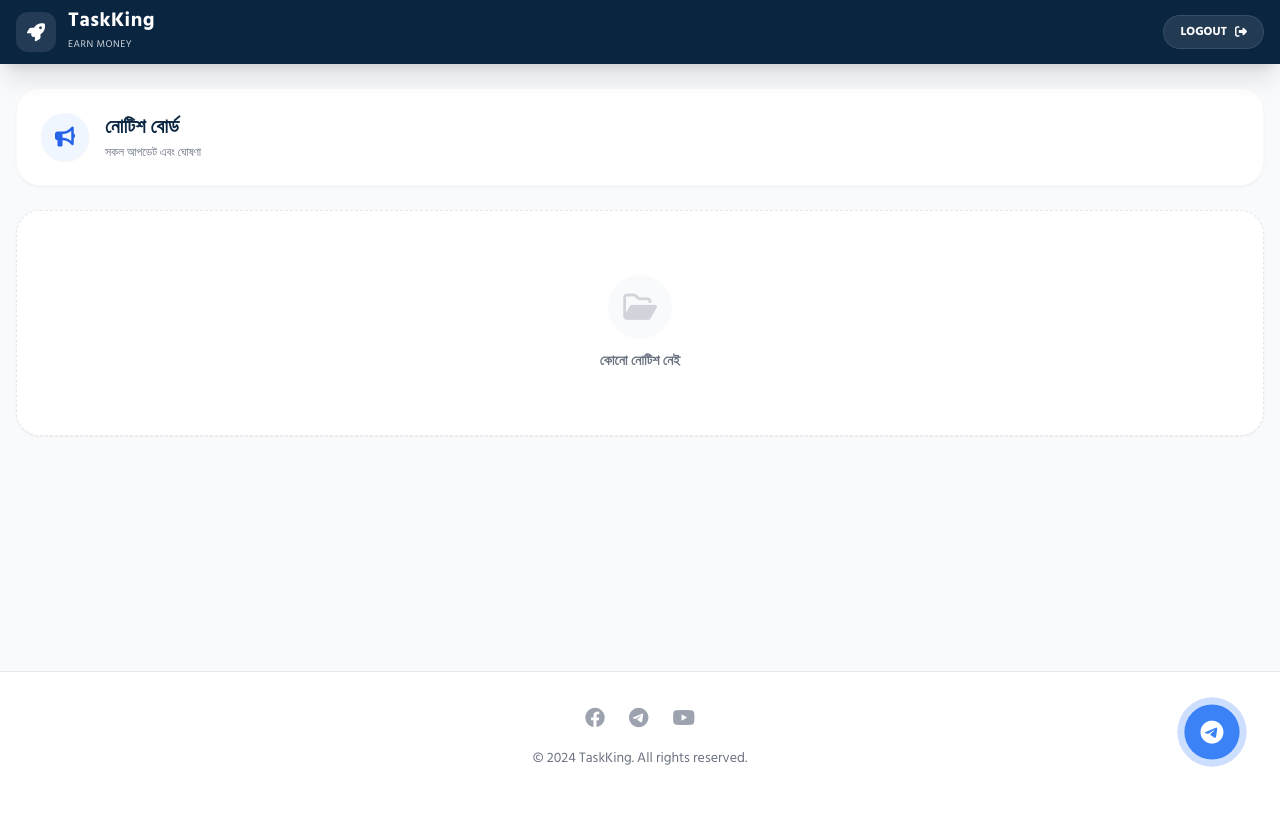
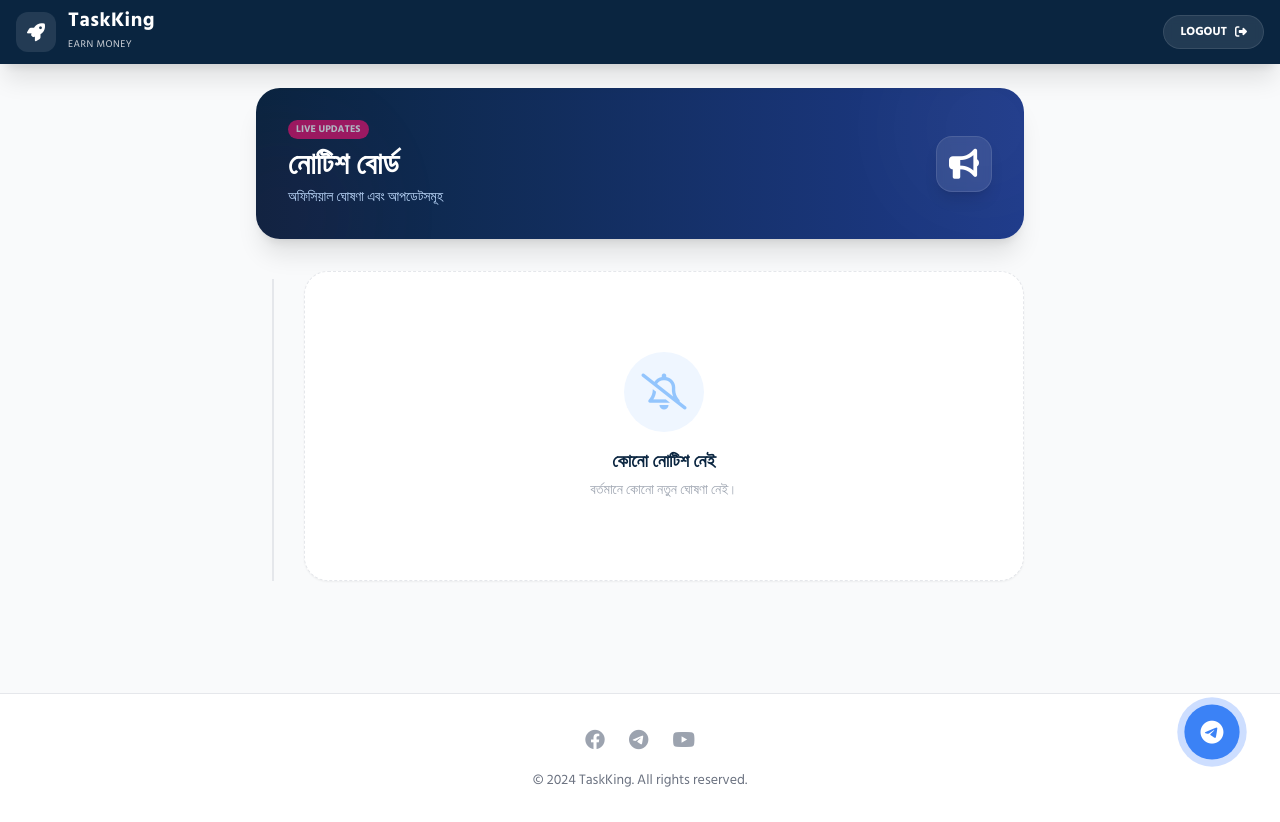
Before and after one commit to siaful2580mm-hub/test, a Flask app: page /notice in a window 1280 px wide. Before the commit the page ends 767 px from the top, so only its background shows below. Run offline with Flask 3, Linux system fonts and the light colour scheme; the visitor is signed in with stand-in values (Sample User, id 1); data that the repository does not hold is empty; parts of the project's set-up code (start-up, migrations or seed data) failed here and were passed over; some libraries are stand-ins or nearby versions.

Commit message:
Update notice.html

```diff
--- a/templates/notice.html
+++ b/templates/notice.html
@@ -1,85 +1,151 @@
 {% extends "layout.html" %}
 
 {% block content %}
-<!-- Header Section -->
-<div class="bg-white rounded-3xl p-6 shadow-sm mb-6 border border-gray-50 flex items-center gap-4">
-    <div class="h-12 w-12 bg-blue-50 text-blue-600 rounded-full flex items-center justify-center text-xl shadow-sm">
+
+<div class="max-w-3xl mx-auto">
+
+    <!-- 1. MODERN HEADER -->
+    <div class="relative bg-gradient-to-r from-[#0A2540] to-[#1E3A8A] rounded-3xl p-8 mb-8 text-white shadow-xl overflow-hidden">
+        <!-- Decor -->
+        <div class="absolute top-0 right-0 w-40 h-40 bg-white opacity-5 rounded-full blur-3xl -mr-10 -mt-10"></div>
+        <div class="absolute bottom-0 left-0 w-32 h-32 bg-[#E2136E] opacity-10 rounded-full blur-3xl -ml-10 -mb-10"></div>
+
+        <div class="relative z-10 flex items-center justify-between">
+            <div>
+                <div class="flex items-center gap-2 mb-2">
+                    <span class="bg-[#E2136E] text-white text-[10px] font-bold px-2 py-0.5 rounded-full animate-pulse">LIVE UPDATES</span>
+                </div>
+                <h2 class="text-3xl font-bold">নোটিশ বোর্ড</h2>
+                <p class="text-blue-200 text-sm mt-1">অফিসিয়াল ঘোষণা এবং আপডেটসমূহ</p>
+            </div>
+            <div class="h-14 w-14 bg-white/10 rounded-2xl flex items-center justify-center text-3xl backdrop-blur-sm border border-white/10 shadow-lg">
                 <i class="fa-solid fa-bullhorn"></i>
             </div>
-    <div>
-        <h2 class="text-xl font-bold text-[#0A2540]">নোটিশ বোর্ড</h2>
-        <p class="text-xs text-gray-500 mt-1">সকল আপডেট এবং ঘোষণা</p>
         </div>
     </div>
 
-<!-- 1. ADMIN POST FORM (Only Visible to Admin) -->
+    <!-- 2. ADMIN POST FORM (Only Visible to Admin) -->
     {% if user.role == 'admin' %}
-<div class="bg-white p-6 rounded-3xl shadow-lg shadow-pink-50 border border-gray-100 mb-8 relative overflow-hidden group">
-    <!-- Decorative Line -->
+    <div class="bg-white p-6 rounded-3xl shadow-lg border border-gray-100 mb-10 relative overflow-hidden group">
         <div class="absolute top-0 left-0 w-1.5 h-full bg-[#E2136E]"></div>
 
-    <div class="flex items-center gap-2 mb-4 text-[#0A2540]">
-        <i class="fa-solid fa-pen-to-square text-[#E2136E]"></i>
-        <h3 class="font-bold">নতুন নোটিশ লিখুন</h3>
+        <div class="flex items-center gap-3 mb-5">
+            <div class="h-10 w-10 bg-pink-50 text-[#E2136E] rounded-full flex items-center justify-center">
+                <i class="fa-solid fa-pen-nib"></i>
+            </div>
+            <h3 class="font-bold text-[#0A2540]">নতুন ঘোষণা দিন</h3>
         </div>
 
         <form method="POST" action="/notice" class="space-y-4">
             <div>
-            <label class="block text-xs font-bold text-gray-700 mb-1 ml-1">শিরোনাম</label>
+                <label class="block text-xs font-bold text-gray-500 mb-1 ml-1 uppercase">শিরোনাম</label>
                 <input type="text" name="title" required placeholder="নোটিশের বিষয়..."
-                   class="w-full p-3 border border-gray-200 rounded-xl focus:outline-none focus:border-[#E2136E] focus:ring-1 focus:ring-[#E2136E] transition text-sm">
+                       class="w-full p-3 border border-gray-200 rounded-xl focus:outline-none focus:border-[#E2136E] focus:ring-1 focus:ring-[#E2136E] transition text-sm font-bold text-[#0A2540]">
             </div>
             <div>
-            <label class="block text-xs font-bold text-gray-700 mb-1 ml-1">বিস্তারিত</label>
-            <textarea name="content" required rows="3" placeholder="কি জানাতে চান..."
+                <label class="block text-xs font-bold text-gray-500 mb-1 ml-1 uppercase">বিস্তারিত</label>
+                <textarea name="content" required rows="4" placeholder="কি জানাতে চান..."
                           class="w-full p-3 border border-gray-200 rounded-xl focus:outline-none focus:border-[#E2136E] focus:ring-1 focus:ring-[#E2136E] transition text-sm"></textarea>
             </div>
-        <button type="submit" class="flex items-center gap-2 bg-[#0A2540] text-white px-6 py-2.5 rounded-xl text-sm font-bold hover:bg-opacity-90 transition shadow-md">
-            <i class="fa-solid fa-paper-plane"></i> পাবলিশ করুন
+            <div class="flex justify-end">
+                <button type="submit" class="bg-[#0A2540] text-white px-8 py-3 rounded-xl text-sm font-bold hover:bg-opacity-90 transition shadow-lg flex items-center gap-2">
+                    <span>পাবলিশ করুন</span>
+                    <i class="fa-solid fa-paper-plane"></i>
                 </button>
+            </div>
         </form>
     </div>
     {% endif %}
 
-<!-- 2. NOTICE LIST (Visible to Everyone) -->
-<div class="space-y-5">
+    <!-- 3. TIMELINE NOTICE LIST -->
+    <div class="relative pl-4 space-y-8">
+        <!-- Timeline Line -->
+        <div class="absolute left-4 top-2 bottom-0 w-0.5 bg-gray-200"></div>
+
         {% for notice in notices %}
-    <div class="bg-white p-6 rounded-3xl shadow-sm border border-gray-50 relative group transition hover:shadow-md hover:border-gray-200">
+        <div class="relative pl-8 group">
 
-        <!-- Icon & Date Row -->
-        <div class="flex justify-between items-start mb-3">
-            <div class="flex items-center gap-3">
-                <div class="bg-blue-50 text-blue-600 h-8 w-8 rounded-full flex items-center justify-center text-xs shadow-sm">
-                    <i class="fa-solid fa-thumbtack"></i>
-                </div>
-                <span class="text-xs text-gray-400 font-mono flex items-center gap-1">
-                    <i class="fa-regular fa-clock"></i> {{ notice.created_at[:10] }}
-                </span>
+            <!-- Timeline Dot -->
+            <div class="absolute left-[11px] top-6 h-4 w-4 bg-white border-4 border-[#0057FF] rounded-full z-10 group-hover:border-[#E2136E] transition-colors duration-300"></div>
+
+            <div class="bg-white p-6 rounded-3xl shadow-sm border border-gray-50 hover:shadow-lg hover:border-blue-100 transition duration-300 relative">
+
+                <!-- Date Badge -->
+                <div class="flex justify-between items-start mb-4">
+                    <div class="flex items-center gap-2 text-xs font-bold text-gray-400 bg-gray-50 px-3 py-1.5 rounded-lg">
+                        <i class="fa-regular fa-calendar-days"></i> {{ notice.created_at[:10] }}
                     </div>
 
-            <!-- Delete Button (Only Admin) -->
+                    <!-- Actions (Admin Delete) -->
                     {% if user.role == 'admin' %}
                     <a href="/notice/delete/{{ notice.id }}" onclick="return confirm('আপনি কি নিশ্চিত যে এই নোটিশটি ডিলিট করবেন?')"
-               class="h-8 w-8 bg-red-50 text-red-500 rounded-lg flex items-center justify-center hover:bg-red-500 hover:text-white transition shadow-sm" title="Delete">
+                       class="text-gray-300 hover:text-red-500 transition px-2" title="Delete">
                         <i class="fa-solid fa-trash-can"></i>
                     </a>
                     {% endif %}
                 </div>
 
                 <!-- Content -->
-        <h3 class="text-lg font-bold text-[#0A2540] mb-2 leading-tight">{{ notice.title }}</h3>
-        <div class="text-sm text-gray-600 leading-relaxed whitespace-pre-line pl-1 border-l-2 border-gray-100">{{ notice.content }}</div>
+                <h3 class="text-xl font-bold text-[#0A2540] mb-3 leading-tight">
+                    {{ notice.title }}
+                </h3>
 
+                <div class="text-sm text-gray-600 leading-relaxed whitespace-pre-line bg-gray-50 p-4 rounded-2xl border border-gray-100 font-medium" id="notice-text-{{ loop.index }}">
+{{ notice.content }}
+                </div>
+
+                <!-- Footer Actions (Copy/Share) -->
+                <div class="mt-4 flex gap-3 pt-3 border-t border-gray-100">
+                    <button onclick="copyNotice('notice-text-{{ loop.index }}', this)"
+                            class="text-xs font-bold text-gray-500 hover:text-[#0057FF] flex items-center gap-1 transition px-2 py-1 rounded hover:bg-blue-50">
+                        <i class="fa-regular fa-copy"></i> কপি করুন
+                    </button>
+                    <!-- WhatsApp Share Link (Optional Fun Feature) -->
+                    <a href="whatsapp://send?text={{ notice.title }} - {{ notice.content }}"
+                       class="text-xs font-bold text-gray-500 hover:text-green-600 flex items-center gap-1 transition px-2 py-1 rounded hover:bg-green-50">
+                        <i class="fa-brands fa-whatsapp"></i> শেয়ার
+                    </a>
+                </div>
+
+            </div>
         </div>
         {% else %}
         <!-- Empty State -->
-    <div class="text-center py-16 bg-white rounded-3xl border border-dashed border-gray-200 shadow-sm">
-        <div class="h-16 w-16 bg-gray-50 rounded-full flex items-center justify-center mx-auto mb-3 text-3xl text-gray-300">
-            <i class="fa-regular fa-folder-open"></i>
+        <div class="text-center py-20 bg-white rounded-3xl border border-dashed border-gray-200 shadow-sm ml-8">
+            <div class="h-20 w-20 bg-blue-50 rounded-full flex items-center justify-center mx-auto mb-4 text-4xl text-blue-300">
+                <i class="fa-regular fa-bell-slash"></i>
             </div>
-        <h3 class="text-sm font-bold text-gray-500">কোনো নোটিশ নেই</h3>
+            <h3 class="text-lg font-bold text-[#0A2540]">কোনো নোটিশ নেই</h3>
+            <p class="text-gray-400 text-sm mt-1">বর্তমানে কোনো নতুন ঘোষণা নেই।</p>
         </div>
         {% endfor %}
     </div>
 
+</div>
+
+<!-- Copy Script -->
+<script>
+    function copyNotice(elementId, btn) {
+        // Get the text
+        const text = document.getElementById(elementId).innerText;
+
+        // Copy to clipboard
+        navigator.clipboard.writeText(text).then(() => {
+            // Change Button Look temporarily
+            const originalHTML = btn.innerHTML;
+            btn.innerHTML = '<i class="fa-solid fa-check"></i> কপি হয়েছে!';
+            btn.classList.add('text-green-600');
+            btn.classList.remove('text-gray-500');
+
+            setTimeout(() => {
+                btn.innerHTML = originalHTML;
+                btn.classList.remove('text-green-600');
+                btn.classList.add('text-gray-500');
+            }, 2000);
+        }).catch(err => {
+            console.error('Failed to copy', err);
+        });
+    }
+</script>
+
 {% endblock %}
```
Lines whose indentation alone changed are shown as unchanged.
